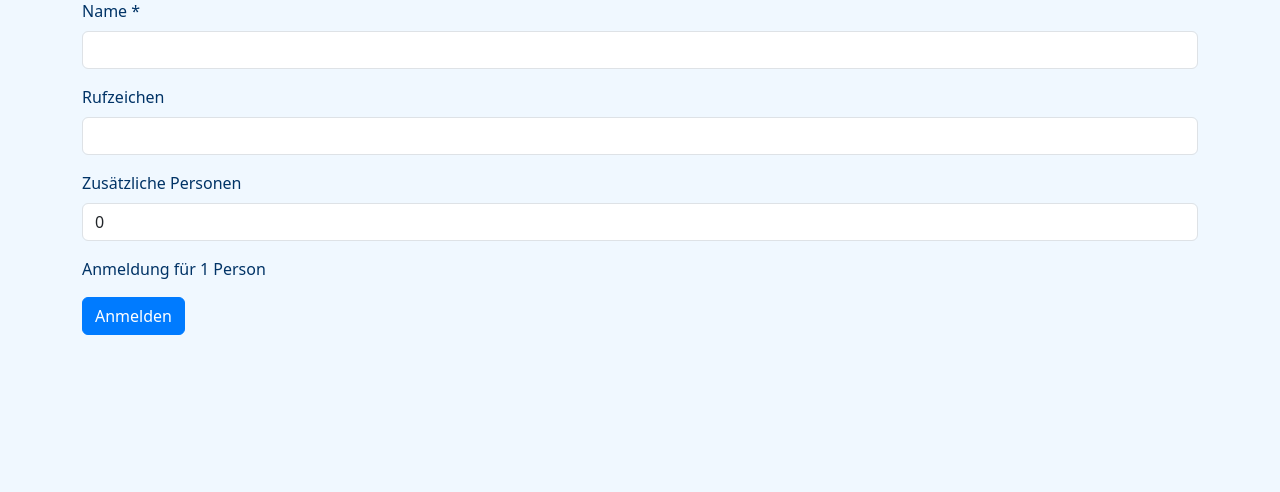
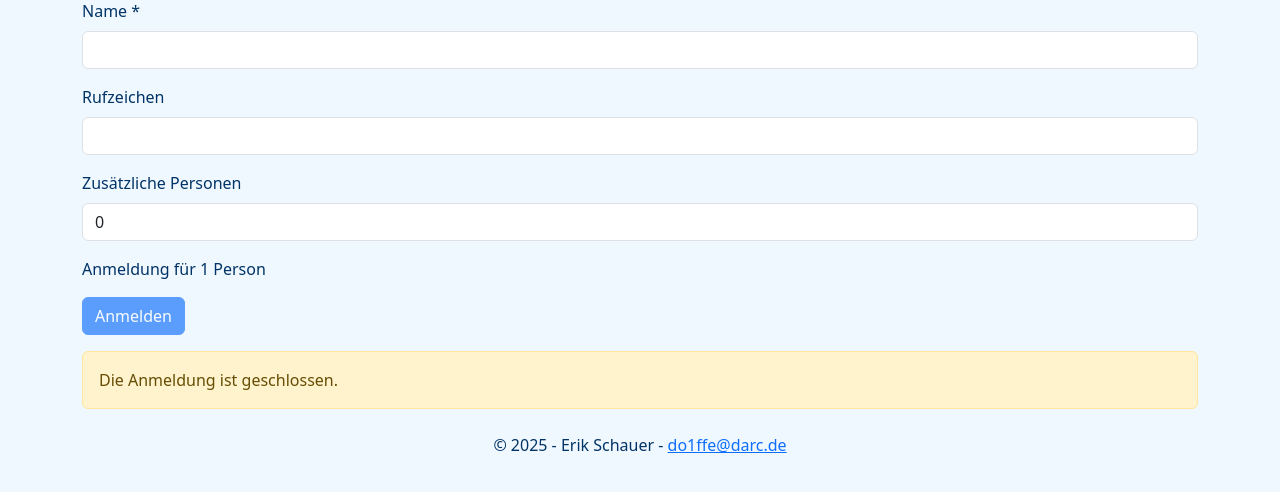
Before and after one commit to DO1FFE/weihnachtsessen-anmeldung, a Flask app: template templates/index.html in a window 1280 px wide. Shown: the part 201-693 px from the top of the page. Run offline with Flask 3, Linux system fonts and the light colour scheme; the template is opened without the code that fills it: most values are stand-ins (such as "Sample title", 1, 10 or a date in 2020).

Commit message:
Disable signups after deadline and add footer

```diff
--- a/app.py
+++ b/app.py
@@ -1,4 +1,5 @@
 from flask import Flask, render_template, request, redirect, url_for
+from datetime import date
 from flask_sqlalchemy import SQLAlchemy
 from dotenv import load_dotenv
 import os
@@ -10,6 +11,15 @@ app.config['SQLALCHEMY_DATABASE_URI'] = os.getenv('DATABASE_URI', 'sqlite:///app
 app.config['SECRET_KEY'] = os.getenv('FLASK_SECRET_KEY', 'secret')
 
 db = SQLAlchemy(app)
+
+# Allow signups only until this date (exclusive)
+SIGNUP_DEADLINE = date(2025, 10, 18)
+
+
+@app.context_processor
+def inject_year():
+    """Provide the current year to all templates."""
+    return {'current_year': date.today().year}
 
 class Signup(db.Model):
     id = db.Column(db.Integer, primary_key=True)
@@ -49,7 +59,8 @@ def create_tables():
 @app.route('/', methods=['GET', 'POST'])
 def index():
     message = None
-    if request.method == 'POST':
+    signup_allowed = date.today() < SIGNUP_DEADLINE
+    if request.method == 'POST' and signup_allowed:
         name = request.form.get('name')
         callsign = request.form.get('callsign')
         additional = request.form.get('additional', '0')
@@ -65,8 +76,10 @@ def index():
             message = f"Vielen Dank für deine Anmeldung für {signup.persons} Person{'en' if signup.persons != 1 else ''}!"
         else:
             message = 'Name ist erforderlich.'
+    elif request.method == 'POST' and not signup_allowed:
+        message = 'Die Anmeldefrist ist abgelaufen.'
     total = total_persons()
-    return render_template('index.html', total_persons=total, message=message)
+    return render_template('index.html', total_persons=total, message=message, signup_allowed=signup_allowed)
 
 @app.route('/admin')
 @requires_auth
--- a/templates/base.html
+++ b/templates/base.html
@@ -8,6 +8,9 @@
 </head>
 <body class="container my-4">
   {% block content %}{% endblock %}
+  <footer class="text-center mt-4">
+    <p>&copy; {{ current_year }} - Erik Schauer - <a href="mailto:do1ffe@darc.de">do1ffe@darc.de</a></p>
+  </footer>
   <script src="{{ url_for('static', filename='script.js') }}"></script>
 </body>
 </html>
--- a/templates/index.html
+++ b/templates/index.html
@@ -18,8 +18,11 @@
     <input type="number" id="additional" name="additional" class="form-control" min="0" max="5" value="0">
   </div>
   <p id="person-count">Anmeldung für 1 Person</p>
-  <button type="submit" class="btn btn-primary">Anmelden</button>
+  <button type="submit" class="btn btn-primary" {% if not signup_allowed %}disabled{% endif %}>Anmelden</button>
 </form>
+{% if not signup_allowed %}
+<div class="alert alert-warning mt-3">Die Anmeldung ist geschlossen.</div>
+{% endif %}
 {% if message %}
 <div class="alert alert-success mt-3">{{ message }}</div>
 {% endif %}
```
